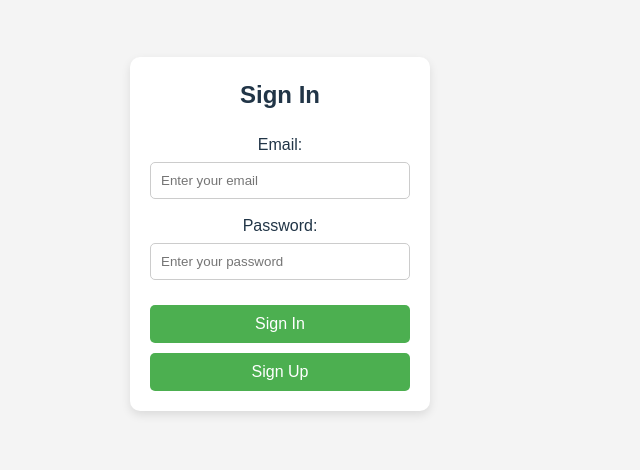
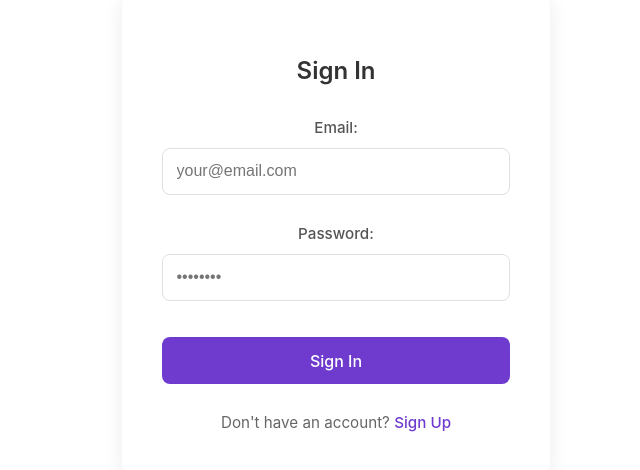
Before and after one commit to imohamed1510/finalyr, a React (Vite) app: page /SignIn in a window 1280 px wide. Shown: the part 166-636 px from the top of the page, without its empty margins (360-1000 px from the left). Built offline with nearby package versions, Linux system fonts and the light colour scheme; a web font is replaced by a local one.

Commit message:
Fixed login

```diff
--- a/src/SignIn.css
+++ b/src/SignIn.css
@@ -1,54 +1,118 @@
-* {
-    margin: 0;
-    padding: 0;
-    box-sizing: border-box;
+
+.signin-background{
+   color: #3f37c9 ;
 }
 
-body {
-    font-family: Arial, sans-serif;
-    background-color: #f4f4f4;
+
+.signin-page {
     display: flex;
     justify-content: center;
     align-items: center;
-    height: 100vh;
-}
+    min-height: 100vh;
+    background-color: #8a63d2; /* Soft purple background */
+    font-family: -apple-system, BlinkMacSystemFont, 'Segoe UI', Roboto, Oxygen, Ubuntu, Cantarell, sans-serif;
+  }
 
-.container {
+  .signin-container {
+    width: 100%;
+    max-width: 400px;
+    padding: 2.5rem;
     background-color: white;
-    padding: 20px;
-    border-radius: 10px;
-    box-shadow: 0 4px 10px rgba(0, 0, 0, 0.1);
-    width: 300px;
-}
+    border-radius: 12px;
+    box-shadow: 0 4px 20px rgba(0, 0, 0, 0.08);
+    margin: 1rem;
+  }
 
-h2 {
+  .signin-container h2 {
     text-align: center;
-    margin-bottom: 20px;
-}
+    margin-bottom: 1.75rem;
+    font-weight: 600;
+    color: #333;
+    font-size: 1.5rem;
+  }
 
-.input-group {
-    margin-bottom: 15px;
-}
+  .auth-error-message {
+    color: #d32f2f;
+    background-color: #fde8e8;
+    padding: 12px;
+    border-radius: 6px;
+    margin-bottom: 1.5rem;
+    display: flex;
+    align-items: center;
+    gap: 8px;
+    font-size: 0.9rem;
+  }
 
-input {
-    width: 100%;
-    padding: 10px;
-    margin-top: 5px;
-    border: 1px solid #ccc;
-    border-radius: 5px;
-}
+  .auth-form {
+    display: flex;
+    flex-direction: column;
+    gap: 1.75rem;
+  }
 
-button {
-    width: 100%;
-    padding: 10px;
+  .auth-input-group {
+    display: flex;
+    flex-direction: column;
+    gap: 0.5rem;
+  }
+
+  .auth-input-group label {
+    font-size: 0.95rem;
+    color: #555;
+    font-weight: 500;
+  }
+
+  .auth-input {
+    padding: 0.85rem;
+    border: 1px solid #e0e0e0;
+    border-radius: 8px;
+    font-size: 1rem;
+    transition: all 0.2s ease;
+  }
+
+  .auth-input:focus {
+    outline: none;
+    border-color: #8a63d2;
+    box-shadow: 0 0 0 2px rgba(138, 99, 210, 0.2);
+  }
+
+  .auth-button {
+    padding: 0.85rem;
+    background-color: #6e3bce;
+    color: white;
     border: none;
-    background-color: #4CAF50;
-    color: white;
-    border-radius: 5px;
+    border-radius: 8px;
+    font-size: 1rem;
+    font-weight: 500;
     cursor: pointer;
-    margin-top: 10px;
-}
+    transition: background-color 0.2s ease;
+    margin-top: 0.5rem;
+  }
 
-button:hover {
-    background-color: #45a049;
-}
+  .auth-button:hover {
+    background-color: #5d2db6;
+  }
+
+  .auth-button[disabled] {
+    background-color: #b39ddb;
+    cursor: not-allowed;
+  }
+
+  .auth-alt-option {
+    text-align: center;
+    margin-top: 1.75rem;
+    font-size: 0.95rem;
+    color: #666;
+  }
+
+  .auth-link {
+    color: #6e3bce;
+    text-decoration: none;
+    cursor: pointer;
+    font-weight: 500;
+    transition: color 0.2s ease;
+  }
+
+  .auth-link:hover {
+    color: #5d2db6;
+    text-decoration: underline;
+  }
--- a/src/SignIn.jsx
+++ b/src/SignIn.jsx
@@ -1,74 +1,104 @@
 import React, { useState } from 'react';
-import './SignIn.css'
+import './SignIn.css';
 import { useNavigate } from 'react-router-dom';
-import supabase from '../src/supabaseClient'
+import supabase from '../src/supabaseClient';
 import { SupabaseClient } from '@supabase/supabase-js';
 
 const SignInPage = () => {
   const [email, setEmail] = useState('');
   const [password, setPassword] = useState('');
-  const navigate = useNavigate();  // <-- Update to useNavigate()
-
+  const [errorMessage, setErrorMessage] = useState('');
+  const [isLoading, setIsLoading] = useState(false);
+  const navigate = useNavigate();
 
   const handleSignIn = async (event) => {
     event.preventDefault();
-    if (email && password) {
-      alert("Signed in successfully!");
-    } else {
-      alert("Please fill in both email and password!");
+    setIsLoading(true);
+    setErrorMessage('');
+
+    if (!email || !password) {
+      setErrorMessage('Please enter both email and password');
+      setIsLoading(false);
+      return;
     }
 
-    //Authenticate user with Supabase
-    const { data, error } = await supabase.auth.signInWithPassword({
+    try {
+      const { error } = await supabase.auth.signInWithPassword({
         email,
         password,
       });
 
       if (error) {
-      setErrorMessage(error.message);
-    } else {
-      alert("Signed in successfully!");
-      navigate('/FileManager');  // Redirect to dashboard (change this as needed)
+        setErrorMessage('Incorrect email or password. Please try again.');
+        setIsLoading(false);
+        return;
+      }
+
+      navigate('/FileManager');
+    } catch (error) {
+      setErrorMessage('An unexpected error occurred. Please try again.');
+      setIsLoading(false);
     }
   };
 
   const handleSignUpRedirect = () => {
-    alert("Redirecting to the Sign Up page...");
-    // redirect to SignUp page
     navigate('/SignUp');
   };
 
   return (
-    <div className="container">
+    <div className="signin-background">
+      <div className="signin-center-wrapper">
+        <div className="signin-container">
           <h2>Sign In</h2>
-      <form onSubmit={handleSignIn}>
-        <div className="input-group">
+
+          {errorMessage && (
+            <div className="auth-error-message">
+              ⚠️ {errorMessage}
+            </div>
+          )}
+
+          <form onSubmit={handleSignIn} className="auth-form">
+            <div className="auth-input-group">
               <label htmlFor="email">Email:</label>
               <input
                 type="email"
                 id="email"
-            placeholder="Enter your email"
                 value={email}
                 onChange={(e) => setEmail(e.target.value)}
+                placeholder="your@email.com"
                 required
+                className="auth-input"
               />
             </div>
-        <div className="input-group">
+
+            <div className="auth-input-group">
               <label htmlFor="password">Password:</label>
               <input
                 type="password"
                 id="password"
-            placeholder="Enter your password"
                 value={password}
                 onChange={(e) => setPassword(e.target.value)}
+                placeholder="••••••••"
                 required
+                className="auth-input"
               />
             </div>
-        <button type="submit">Sign In</button>
+
+            <button type="submit" disabled={isLoading} className="auth-button">
+              {isLoading ? 'Signing in...' : 'Sign In'}
+            </button>
           </form>
-      <button onClick={handleSignUpRedirect}>Sign Up</button>
+
+          <div className="auth-alt-option">
+            Don't have an account?{' '}
+            <span onClick={handleSignUpRedirect} className="auth-link">
+              Sign Up
+            </span>
+          </div>
+        </div>
+      </div>
     </div>
   );
-}
+};
 
 export default SignInPage;
```
Lines whose indentation alone changed are shown as unchanged.
